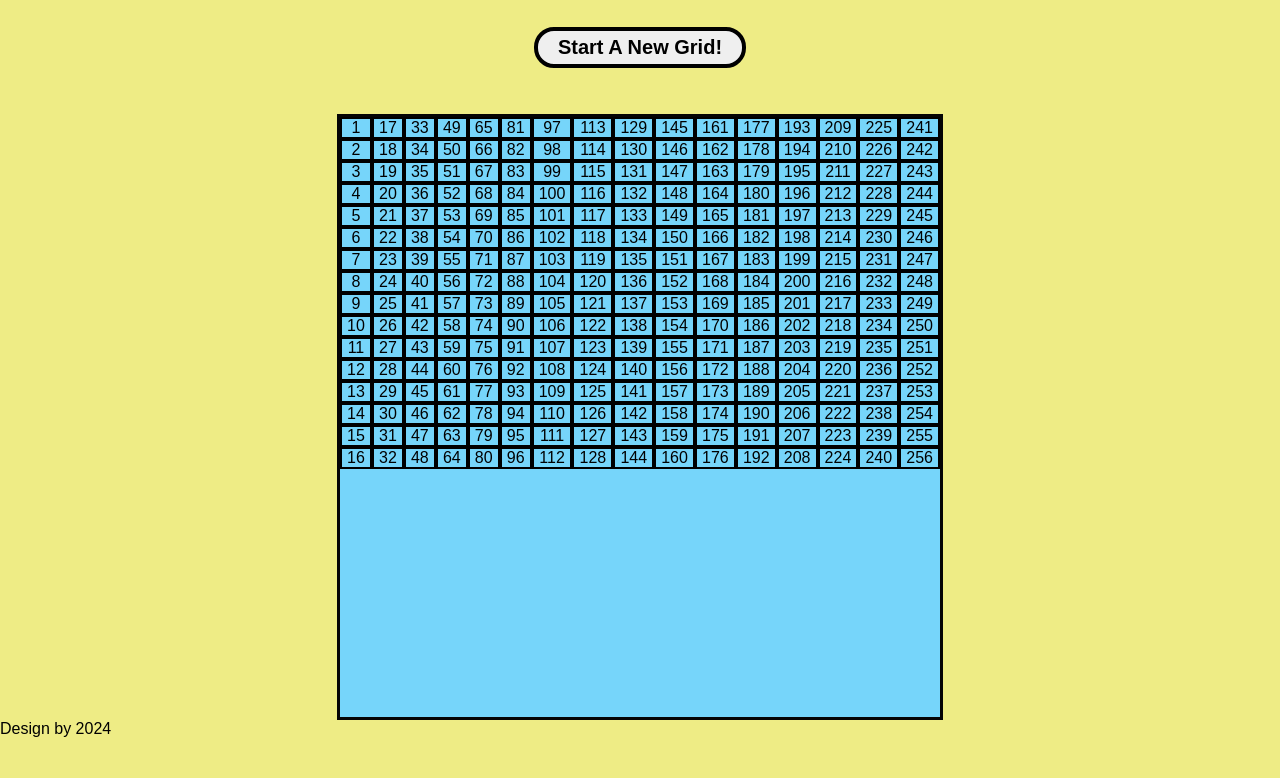
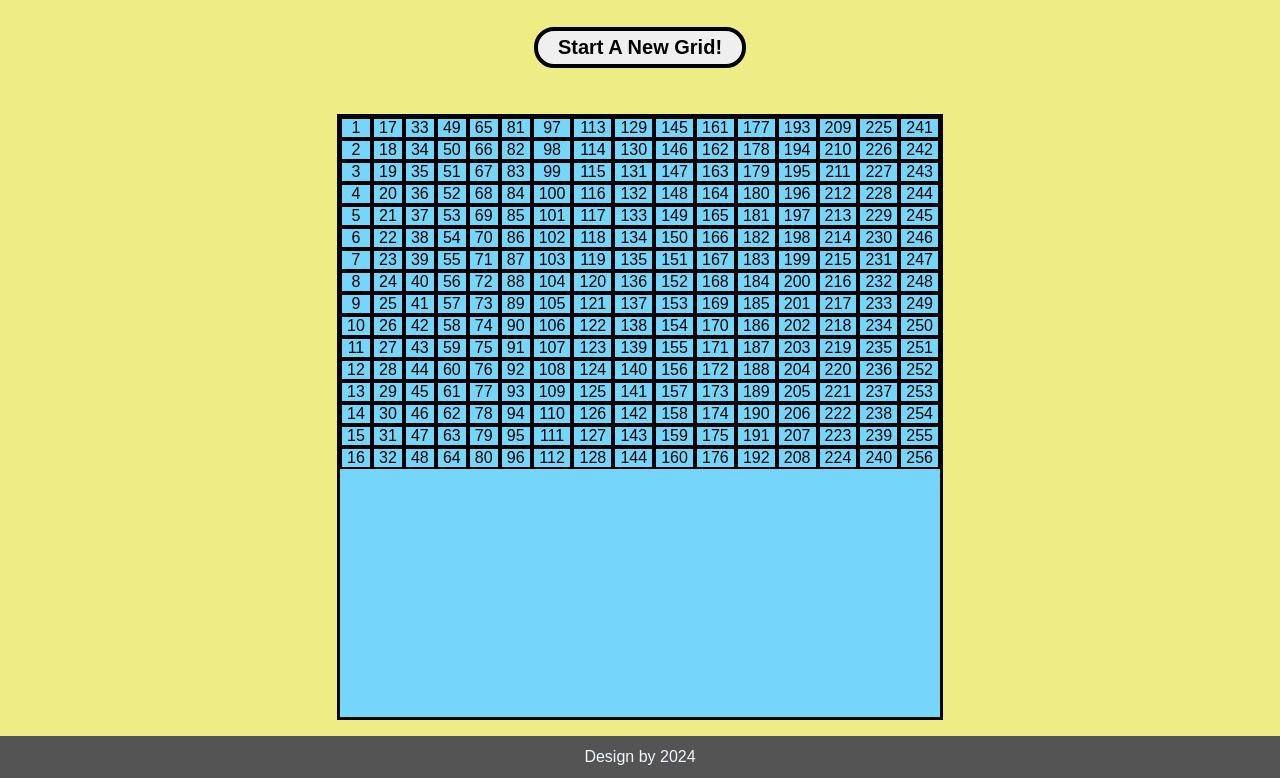
Before and after one commit to marahsang/Etch-a-Sketch, a plain HTML site: page index.html in a window 1280 px wide. Shown: the part 70-848 px from the top of the page. Before the commit the page ends 808 px from the top, so only its background shows below. Drawn offline with Linux system fonts and the light colour scheme.

Commit message:
Add style to footer

```diff
--- a/index.css
+++ b/index.css
@@ -62,3 +62,14 @@
 .row {
   transition: ease 3s all;
 }
+
+footer {
+  display: flex;
+  justify-content: center;
+  align-items: center;
+  margin-top: auto;
+  background-color: #555454;
+  padding: 12px;
+  margin-top: 16px;
+  color: aliceblue;
+}
```
